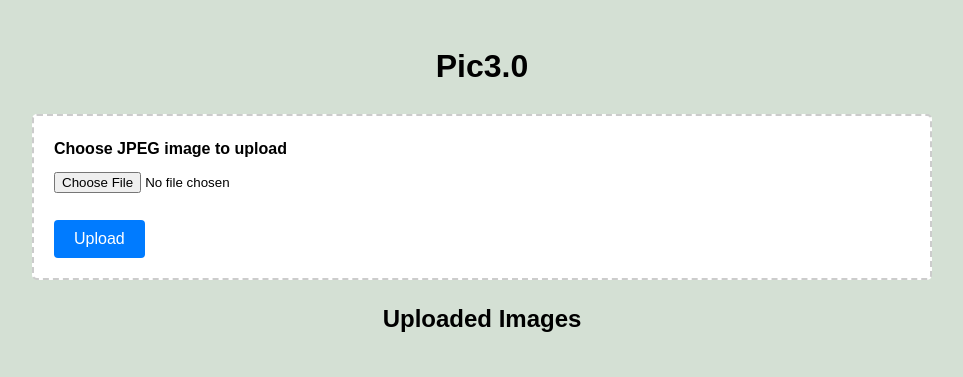
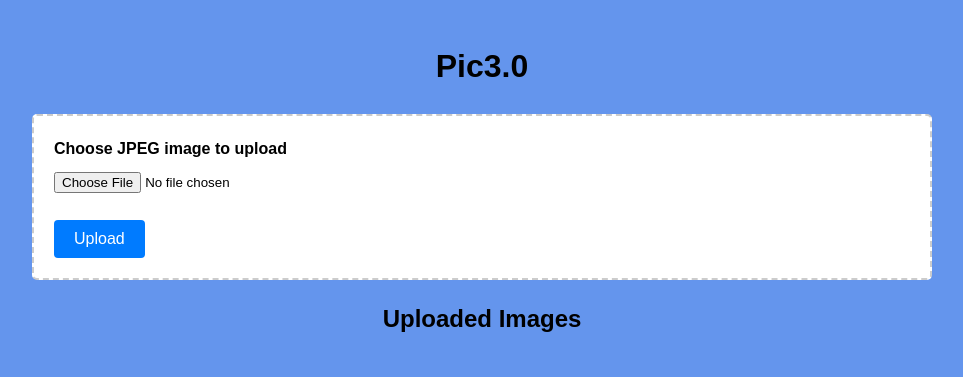
Before and after one commit to Yuvaganeshr/Pic3.0, a Flask app: template templates/index.html in a window 1280 px wide. Shown: the top 377 px of the page, without its empty margins (158-1121 px from the left). Run offline with Flask 3, Linux system fonts and the light colour scheme; the template is opened without the code that fills it, so the values that code supplies are empty.

Commit message:
Update index.html

```diff
--- a/templates/index.html
+++ b/templates/index.html
@@ -46,7 +46,7 @@
     <title>Pic3.0</title>
     <style>
         body {
-            background: rgb(212, 224, 212);
+            background: #6495ED;
             font-family: Arial, sans-serif;
             max-width: 900px;
             margin: auto;
```
